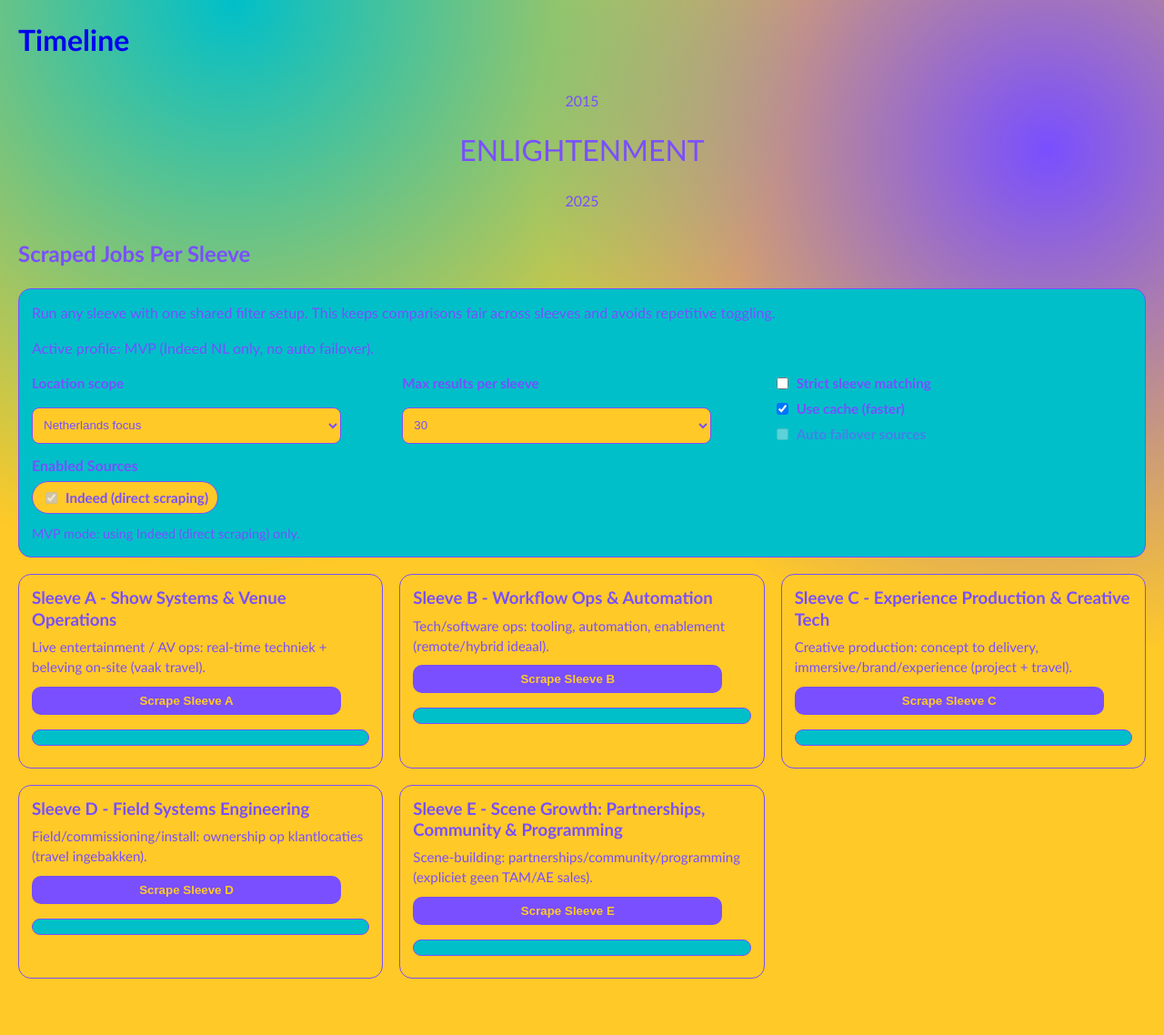
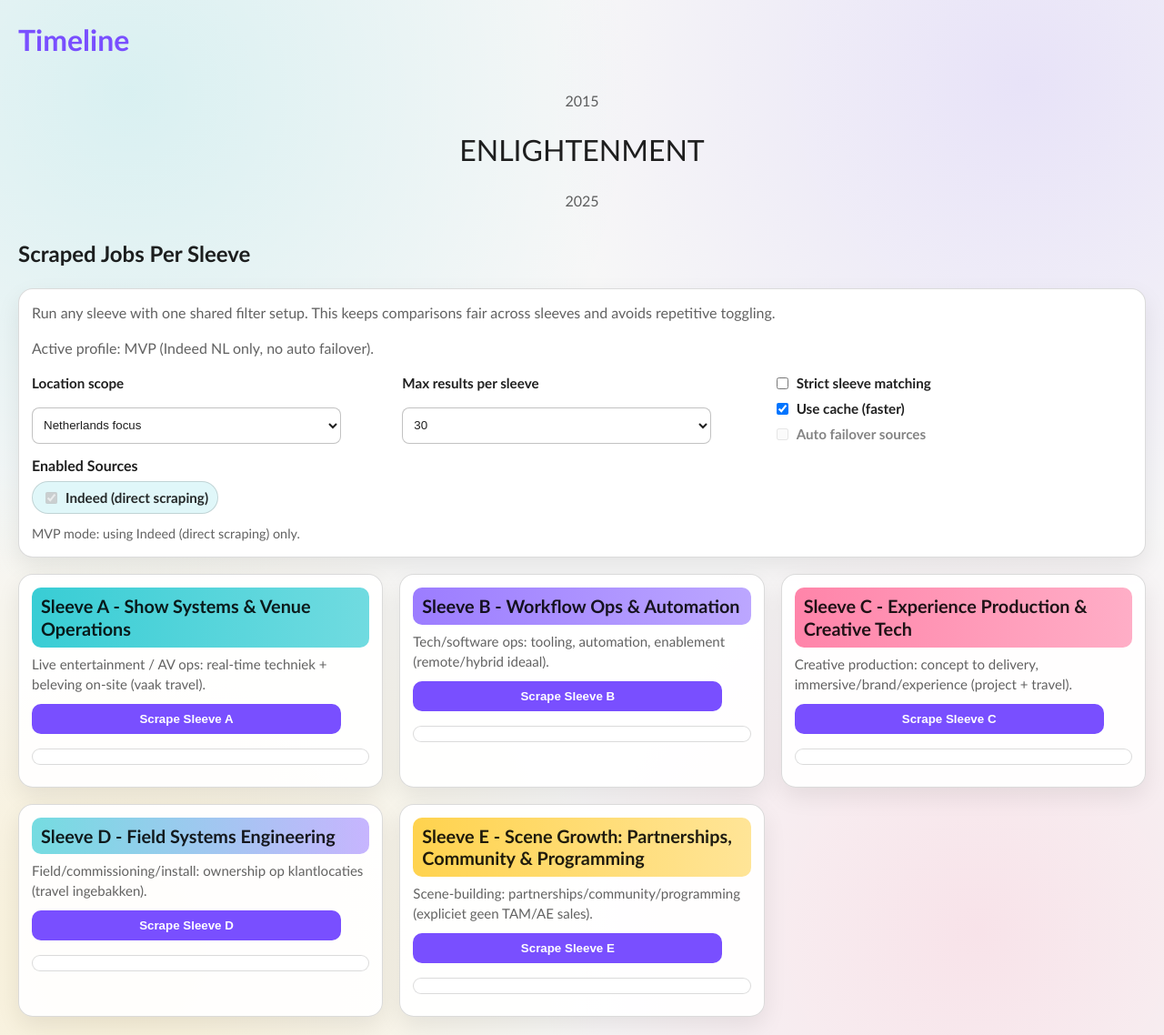
Before and after one commit to ThijsVanZon/existence.app, a Flask app: page /enlightenment in a window 1280 px wide. Shown: the whole page at 91% size. Before the commit the page ends 1076 px from the top, so only its background shows below. Run offline with Flask 3, Linux system fonts and the light colour scheme.

Commit message:
existence.app 0.41.0

```diff
--- a/static/styles.css
+++ b/static/styles.css
@@ -3,13 +3,32 @@
   --heliodor: #ffc927;
   --rubellite: #ff3f79;
   --amethyst: #794fff;
-  --bg-soft: var(--heliodor);
-  --ink: var(--amethyst);
-  --ink-muted: var(--amethyst);
-  --line: var(--amethyst);
+  --black: #000000;
+  --white: #ffffff;
+
+  --zircon-rgb: 0, 191, 201;
+  --heliodor-rgb: 255, 201, 39;
+  --rubellite-rgb: 255, 63, 121;
+  --amethyst-rgb: 121, 79, 255;
+  --black-rgb: 0, 0, 0;
+  --white-rgb: 255, 255, 255;
+
+  --ink: rgba(var(--black-rgb), 0.88);
+  --ink-muted: rgba(var(--black-rgb), 0.62);
+  --line: rgba(var(--black-rgb), 0.14);
+  --line-strong: rgba(var(--black-rgb), 0.24);
+
+  --bg-soft: rgba(var(--black-rgb), 0.03);
+  --panel: var(--white);
+  --panel-soft: rgba(var(--white-rgb), 0.92);
+
+  --tint-zircon: rgba(var(--zircon-rgb), 0.12);
+  --tint-heliodor: rgba(var(--heliodor-rgb), 0.16);
+  --tint-rubellite: rgba(var(--rubellite-rgb), 0.11);
+  --tint-amethyst: rgba(var(--amethyst-rgb), 0.12);
+
   --accent: var(--amethyst);
-  --panel: var(--zircon);
-  --panel-soft: var(--heliodor);
+  --shadow-soft: 0 10px 26px rgba(var(--black-rgb), 0.08);
 }
 
 body {
@@ -18,17 +37,20 @@ body {
   line-height: 1.45;
   color: var(--ink);
   background:
-    radial-gradient(circle at 20% 0%, var(--zircon) 0%, transparent 42%),
-    radial-gradient(circle at 90% 15%, var(--amethyst) 0%, transparent 38%),
+    radial-gradient(circle at 11% 9%, var(--tint-zircon) 0%, transparent 36%),
+    radial-gradient(circle at 88% 8%, var(--tint-amethyst) 0%, transparent 34%),
+    radial-gradient(circle at 84% 90%, var(--tint-rubellite) 0%, transparent 33%),
+    radial-gradient(circle at 10% 92%, var(--tint-heliodor) 0%, transparent 35%),
     var(--bg-soft);
 }
 
 a {
   text-decoration: none;
+  color: var(--accent);
 }
 
 a:focus-visible {
-  outline: 3px solid var(--amethyst);
+  outline: 2px solid var(--accent);
   outline-offset: 2px;
 }
 
@@ -54,7 +76,7 @@ a:focus-visible {
 
 .main-decade {
   font-size: 2em;
-  color: var(--ink);
+  color: rgba(var(--black-rgb), 0.88);
 }
 
 .sub-decade {
@@ -81,7 +103,215 @@ a:focus-visible {
 
 .error {
   color: var(--rubellite);
-  font-weight: 600;
+  font-weight: 700;
+}
+
+.scrape-toolbar {
+  border: 1px solid var(--line);
+  border-radius: 16px;
+  background: var(--panel);
+  padding: 14px;
+  margin-bottom: 18px;
+  box-shadow: var(--shadow-soft);
+}
+
+.toolbar-hint {
+  margin-top: 0;
+  color: var(--ink-muted);
+}
+
+.toolbar-grid {
+  display: grid;
+  grid-template-columns: repeat(auto-fit, minmax(220px, 1fr));
+  gap: 12px;
+  margin-bottom: 10px;
+}
+
+.toolbar-field {
+  display: grid;
+  grid-template-columns: 1fr;
+  gap: 6px;
+}
+
+.toolbar-field label {
+  font-weight: 700;
+  font-size: 0.95rem;
+}
+
+.toolbar-field select,
+.sleeve-panel button {
+  width: 100%;
+  max-width: 340px;
+}
+
+.control-inline {
+  display: flex;
+  align-items: center;
+  gap: 6px;
+  font-weight: 700;
+}
+
+.source-title {
+  font-weight: 700;
+  margin-top: 2px;
+}
+
+.source-toggle-group {
+  display: flex;
+  flex-wrap: wrap;
+  gap: 8px;
+}
+
+.source-option {
+  display: flex;
+  align-items: center;
+  gap: 6px;
+}
+
+.source-pill {
+  border: 1px solid var(--line);
+  border-radius: 999px;
+  padding: 6px 10px;
+  background: var(--tint-zircon);
+  color: rgba(var(--black-rgb), 0.84);
+}
+
+.source-reason {
+  color: var(--ink-muted);
+  font-size: 0.9em;
+}
+
+.toolbar-note {
+  margin-top: 6px;
+  color: var(--ink-muted);
+  font-size: 0.9rem;
+}
+
+.unavailable-sources {
+  margin-top: 6px;
+  color: var(--ink-muted);
+}
+
+.unavailable-row {
+  margin: 4px 0;
+  font-size: 0.9rem;
+}
+
+button {
+  background: var(--accent);
+  color: var(--white);
+  border: 1px solid rgba(var(--amethyst-rgb), 0.74);
+  border-radius: 10px;
+  padding: 8px 12px;
+  font-weight: 700;
+  cursor: pointer;
+}
+
+button:hover {
+  filter: brightness(0.95);
+}
+
+select {
+  border: 1px solid var(--line-strong);
+  border-radius: 8px;
+  padding: 6px 8px;
+  background: var(--white);
+  color: var(--ink);
+}
+
+.sleeve-grid {
+  display: grid;
+  grid-template-columns: repeat(auto-fit, minmax(320px, 1fr));
+  gap: 18px;
+  margin-top: 16px;
+}
+
+.sleeve-panel {
+  border: 1px solid var(--line);
+  border-radius: 16px;
+  padding: 14px;
+  background: var(--panel-soft);
+  box-shadow: var(--shadow-soft);
+}
+
+.sleeve-panel.loading {
+  opacity: 0.68;
+}
+
+.sleeve-panel h3 {
+  margin: 0 0 8px;
+  line-height: 1.25;
+  border-radius: 10px;
+  padding: 8px 10px;
+  font-size: 1.24rem;
+}
+
+#panel-A h3 {
+  background: linear-gradient(90deg, rgba(var(--zircon-rgb), 0.78), rgba(var(--zircon-rgb), 0.56));
+}
+
+#panel-B h3 {
+  background: linear-gradient(90deg, rgba(var(--amethyst-rgb), 0.74), rgba(var(--amethyst-rgb), 0.5));
+}
+
+#panel-C h3 {
+  background: linear-gradient(90deg, rgba(var(--rubellite-rgb), 0.64), rgba(var(--rubellite-rgb), 0.42));
+}
+
+#panel-D h3 {
+  background: linear-gradient(90deg, rgba(var(--zircon-rgb), 0.54), rgba(var(--amethyst-rgb), 0.42));
+}
+
+#panel-E h3 {
+  background: linear-gradient(90deg, rgba(var(--heliodor-rgb), 0.82), rgba(var(--heliodor-rgb), 0.48));
+}
+
+.sleeve-tagline {
+  margin-top: 0;
+  margin-bottom: 10px;
+  color: var(--ink-muted);
+  font-size: 0.94rem;
+}
+
+.sleeve-summary {
+  margin: 6px 0 10px;
+  padding: 8px 10px;
+  border: 1px solid var(--line);
+  border-radius: 10px;
+  background: rgba(var(--white-rgb), 0.88);
+}
+
+.sleeve-summary p {
+  margin: 6px 0 0;
+  font-size: 0.9rem;
+  color: var(--ink-muted);
+}
+
+.summary-metrics {
+  display: flex;
+  flex-wrap: wrap;
+  gap: 6px;
+}
+
+.metric-badge {
+  border-radius: 999px;
+  padding: 2px 8px;
+  font-size: 0.8rem;
+  font-weight: 700;
+  background: rgba(var(--black-rgb), 0.07);
+  color: var(--ink);
+}
+
+.metric-pass {
+  background: rgba(var(--zircon-rgb), 0.18);
+}
+
+.metric-maybe {
+  background: rgba(var(--heliodor-rgb), 0.3);
+}
+
+.metric-fail {
+  background: rgba(var(--rubellite-rgb), 0.2);
 }
 
 .job-card {
@@ -90,11 +320,12 @@ a:focus-visible {
   padding: 14px;
   margin-bottom: 12px;
   background: var(--panel);
+  box-shadow: 0 5px 14px rgba(var(--black-rgb), 0.06);
 }
 
 .job-card h3 {
   margin: 0 0 8px;
-  font-size: 1.2rem;
+  font-size: 1.15rem;
 }
 
 .job-card-header {
@@ -106,8 +337,8 @@ a:focus-visible {
 
 .job-company {
   margin: 0;
-  color: var(--ink-muted);
-  font-weight: 600;
+  color: rgba(var(--black-rgb), 0.7);
+  font-weight: 700;
 }
 
 .job-card p {
@@ -126,106 +357,33 @@ a:focus-visible {
   padding: 2px 10px;
   font-size: 0.82rem;
   font-weight: 700;
+  border: 1px solid transparent;
+  color: rgba(var(--black-rgb), 0.85);
 }
 
 .decision-pass {
-  background: var(--zircon);
-  color: var(--amethyst);
+  background: rgba(var(--zircon-rgb), 0.2);
+  border-color: rgba(var(--zircon-rgb), 0.45);
 }
 
 .decision-maybe {
-  background: var(--heliodor);
-  color: var(--amethyst);
+  background: rgba(var(--heliodor-rgb), 0.32);
+  border-color: rgba(var(--heliodor-rgb), 0.58);
 }
 
 .decision-fail {
-  background: var(--rubellite);
-  color: var(--heliodor);
+  background: rgba(var(--rubellite-rgb), 0.21);
+  border-color: rgba(var(--rubellite-rgb), 0.5);
 }
 
 .decision-neutral {
-  background: var(--amethyst);
-  color: var(--heliodor);
+  background: rgba(var(--amethyst-rgb), 0.2);
+  border-color: rgba(var(--amethyst-rgb), 0.5);
 }
 
 .decision-abroad {
-  background: var(--amethyst);
-  color: var(--heliodor);
-}
-
-.sleeve-grid {
-  display: grid;
-  grid-template-columns: repeat(auto-fit, minmax(320px, 1fr));
-  gap: 18px;
-  margin-top: 16px;
-}
-
-.sleeve-panel {
-  border: 1px solid var(--line);
-  border-radius: 14px;
-  padding: 14px;
-  background: var(--panel-soft);
-}
-
-.sleeve-panel.loading {
-  opacity: 0.68;
-}
-
-.sleeve-panel h3 {
-  margin-top: 0;
-  margin-bottom: 8px;
-  line-height: 1.25;
-}
-
-.sleeve-tagline {
-  margin-top: 0;
-  margin-bottom: 10px;
-  color: var(--ink-muted);
-  font-size: 0.94rem;
-}
-
-.sleeve-summary {
-  margin: 6px 0 10px;
-  padding: 8px 10px;
-  border: 1px solid var(--line);
-  border-radius: 10px;
-  background: var(--zircon);
-}
-
-.sleeve-summary p {
-  margin: 6px 0 0;
-  font-size: 0.9rem;
-  color: var(--ink-muted);
-}
-
-.summary-metrics {
-  display: flex;
-  flex-wrap: wrap;
-  gap: 6px;
-}
-
-.metric-badge {
-  border-radius: 999px;
-  padding: 2px 8px;
-  background: var(--amethyst);
-  color: var(--heliodor);
-  font-size: 0.8rem;
-  font-weight: 700;
-}
-
-.metric-pass {
-  background: var(--zircon);
-  color: var(--amethyst);
-}
-
-.metric-maybe {
-  background: var(--heliodor);
-  color: var(--amethyst);
-}
-
-.metric-fail {
-  background: var(--rubellite);
-  color: var(--heliodor);
+  background: rgba(var(--amethyst-rgb), 0.13);
+  border-color: rgba(var(--amethyst-rgb), 0.44);
 }
 
 .job-sleeve-tagline {
@@ -252,139 +410,32 @@ a:focus-visible {
   padding: 6px 10px;
   font-weight: 700;
   font-size: 0.9rem;
+  border: 1px solid var(--line);
 }
 
 .job-link-company {
-  background: var(--amethyst);
-  color: var(--heliodor);
+  background: rgba(var(--amethyst-rgb), 0.2);
+  color: var(--ink);
+  border-color: rgba(var(--amethyst-rgb), 0.54);
 }
 
 .job-link-indeed {
-  background: var(--zircon);
-  color: var(--amethyst);
+  background: rgba(var(--zircon-rgb), 0.22);
+  color: var(--ink);
+  border-color: rgba(var(--zircon-rgb), 0.54);
 }
 
 .job-link-fallback {
-  background: var(--heliodor);
-  color: var(--amethyst);
+  background: rgba(var(--heliodor-rgb), 0.34);
+  color: var(--ink);
+  border-color: rgba(var(--heliodor-rgb), 0.6);
 }
 
 .job-link-disabled {
-  background: var(--heliodor);
-  color: var(--rubellite);
+  background: rgba(var(--black-rgb), 0.06);
+  color: rgba(var(--black-rgb), 0.45);
   pointer-events: none;
-  opacity: 1;
-}
-
-.scrape-toolbar {
-  border: 1px solid var(--line);
-  border-radius: 14px;
-  background: var(--panel);
-  padding: 14px;
-  margin-bottom: 18px;
-}
-
-.toolbar-hint {
-  margin-top: 0;
-  color: var(--ink-muted);
-}
-
-.toolbar-grid {
-  display: grid;
-  grid-template-columns: repeat(auto-fit, minmax(220px, 1fr));
-  gap: 12px;
-  margin-bottom: 10px;
-}
-
-.toolbar-field {
-  display: grid;
-  grid-template-columns: 1fr;
-  gap: 6px;
-}
-
-.toolbar-field label {
-  font-weight: 600;
-  font-size: 0.95rem;
-}
-
-.toolbar-field select,
-.sleeve-panel button {
-  width: 100%;
-  max-width: 340px;
-}
-
-.control-inline {
-  display: flex;
-  align-items: center;
-  gap: 6px;
-  font-weight: 600;
-}
-
-.source-title {
-  font-weight: 600;
-  margin-top: 2px;
-}
-
-.source-toggle-group {
-  display: flex;
-  flex-wrap: wrap;
-  gap: 8px;
-}
-
-.source-option {
-  display: flex;
-  align-items: center;
-  gap: 6px;
-}
-
-.source-pill {
-  border: 1px solid var(--line);
-  border-radius: 999px;
-  padding: 6px 10px;
-  background: var(--heliodor);
-}
-
-.source-reason {
-  color: var(--ink-muted);
-  font-size: 0.9em;
-}
-
-.toolbar-note {
-  margin-top: 6px;
-  color: var(--ink-muted);
-  font-size: 0.9rem;
-}
-
-.unavailable-sources {
-  margin-top: 6px;
-  color: var(--ink-muted);
-}
-
-.unavailable-row {
-  margin: 4px 0;
-  font-size: 0.9rem;
-}
-
-button {
-  background: var(--accent);
-  color: var(--heliodor);
-  border: none;
-  border-radius: 10px;
-  padding: 8px 12px;
-  font-weight: 700;
-  cursor: pointer;
-}
-
-button:hover {
-  filter: brightness(0.94);
-}
-
-select {
-  border: 1px solid var(--line);
-  border-radius: 8px;
-  padding: 6px 8px;
-  background: var(--heliodor);
-  color: var(--amethyst);
+  border-color: rgba(var(--black-rgb), 0.18);
 }
 
 .videos,
--- a/templates/2020.html
+++ b/templates/2020.html
@@ -444,7 +444,7 @@
       if (!sources.length) {
         sources = (scrapeConfig.defaults?.sources || []).slice();
       }
-      const profile = String(scrapeConfig.profile || 'full').toLowerCase();
+      const profile = String(scrapeConfig.profile || 'mvp').toLowerCase();
       const maxResults = Number(document.getElementById('global-max').value || 20);
       const hasDirectScrape = sources.includes('indeed_web') || sources.includes('linkedin_web');
       const tunedMaxPages = hasDirectScrape ? 3 : 5;
```
